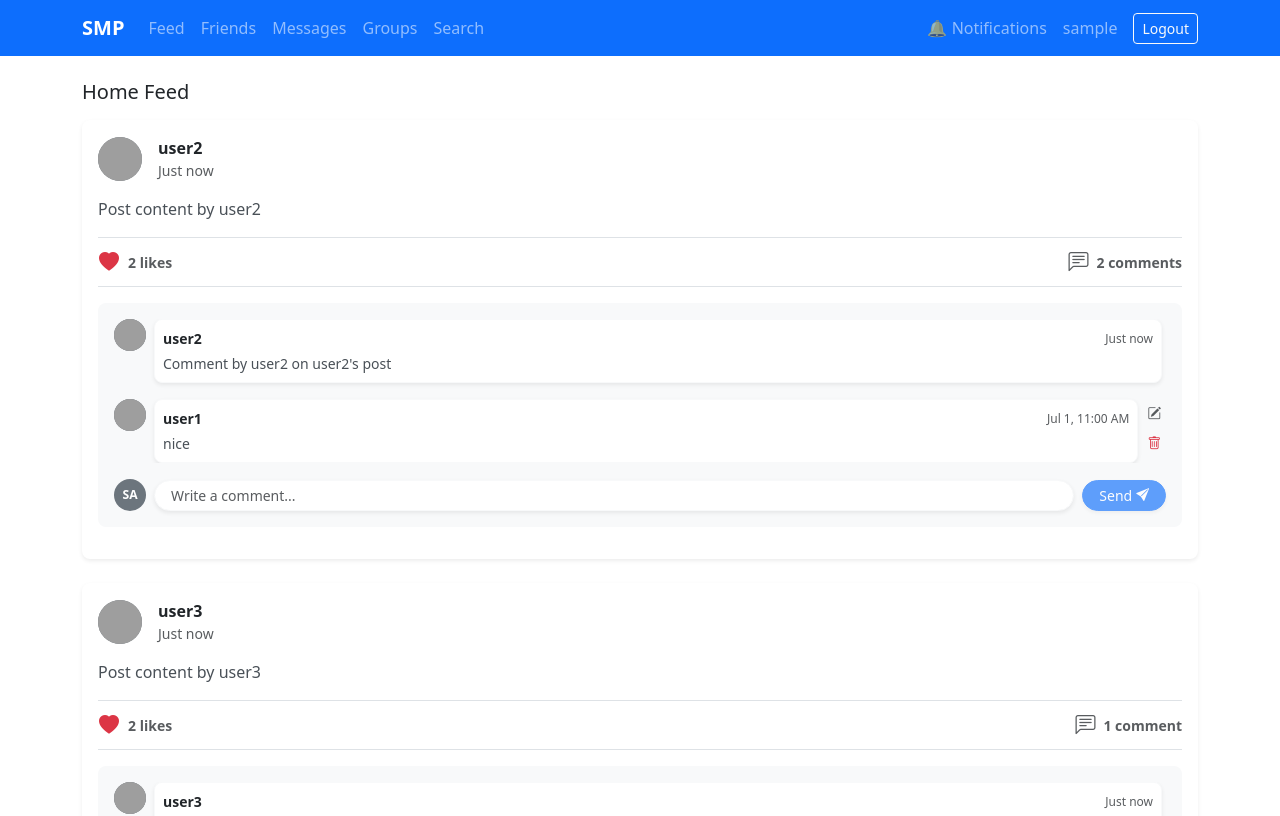
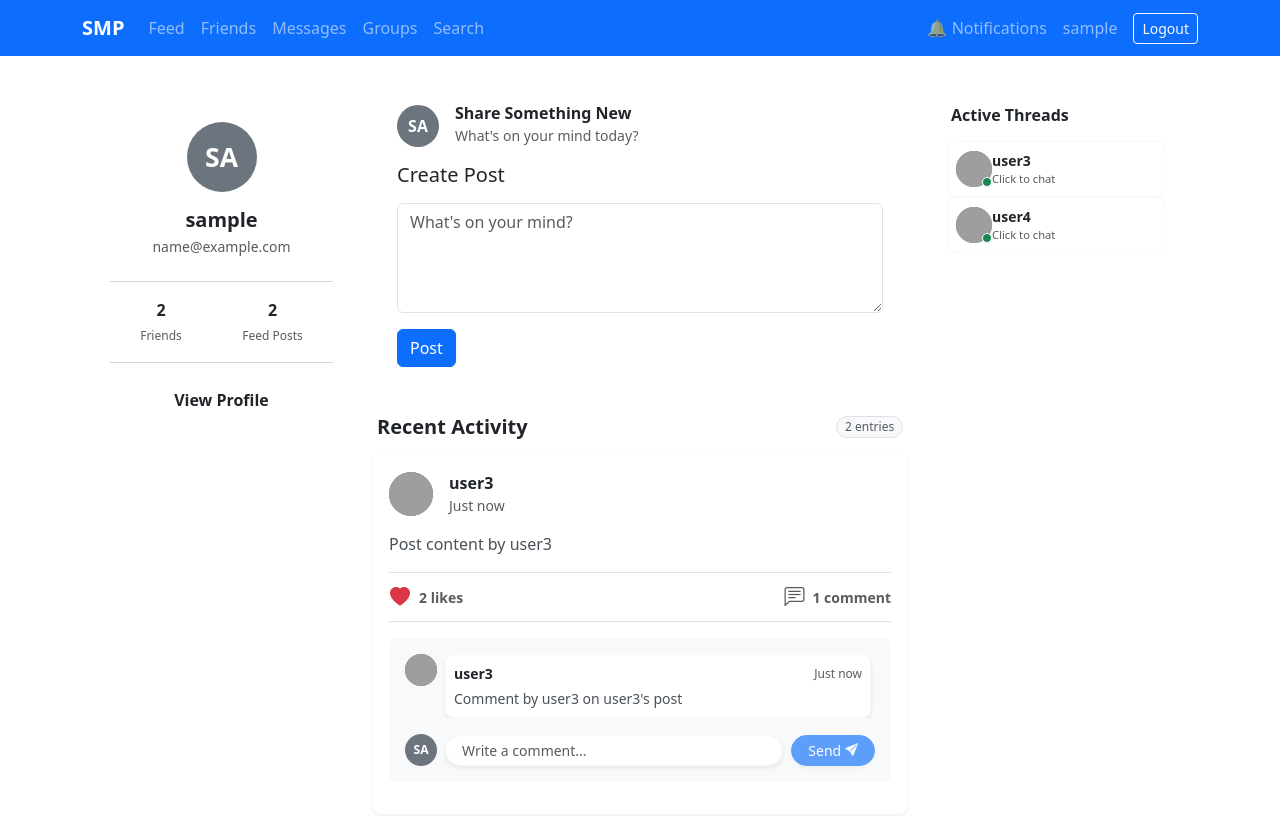
Before and after one commit to Capgemini-React-Sprint-Group-5/Social-Media-CapG, a React (Vite) app: page / in a window 1280 px wide. Shown: the top 816 px of the page. Built offline with nearby package versions, Linux system fonts and the light colour scheme; data requests are answered from the project's data file; sample sign-in values are in the browser's storage; grey boxes are pictures that could not be loaded.

Commit message:
Update Friends API and related pages

```diff
--- a/src/api/friends.api.js
+++ b/src/api/friends.api.js
@@ -1,90 +1,116 @@
-import client from "./client.js";
+import client from './client.js';
+
+// ── Helper: Find friendship between two users ──────────────────────────────
+const findFriendship = async (userId, friendId) => {
+  const friendships = await client.get('/Friends');
+  const uid = Number(userId);
+  const fid = Number(friendId);
+  return friendships.find(f =>
+    (Number(f.userID1) === uid && Number(f.userID2) === fid) ||
+    (Number(f.userID1) === fid && Number(f.userID2) === uid)
+  );
+};
 
 /* GET /api/users/:userId/friends */
 export const getFriends = async (userId) => {
   const [friendsData, usersData] = await Promise.all([
-    client.get("/Friends"),
-    client.get("/Users")
+    client.get('/Friends'),
+    client.get('/Users')
   ]);
 
   const userIdNum = Number(userId);
 
   const userFriendships = friendsData.filter(f =>
-    f.status === "accepted" &&
+    f.status === 'accepted' &&
     (Number(f.userID1) === userIdNum || Number(f.userID2) === userIdNum)
   );
 
   return userFriendships.map(f => {
-    const otherUserId = Number(f.userID1) === userIdNum ? Number(f.userID2) : Number(f.userID1);
+    const otherUserId = Number(f.userID1) === userIdNum
+      ? Number(f.userID2)
+      : Number(f.userID1);
     const otherUser = usersData.find(u => Number(u.userID) === otherUserId);
     return {
-      friendshipId: f.friendshipID,
+      friendshipId: f.friendshipID,   // <-- Using your DB convention
       friendId: otherUserId,
       userId: otherUserId,
-      username: otherUser?.username || "Unknown",
-      email: otherUser?.email || "",
-      profile_picture: otherUser?.profile_picture || ""
+      username: otherUser?.username || 'Unknown',
+      email: otherUser?.email || '',
+      profile_picture: otherUser?.profile_picture || ''
     };
   });
 };
 
-/* POST /Friends */
+/* POST /Friends — add or accept a friend */
 export const addFriend = async (userId, friendId) => {
-  const friendships = await client.get("/Friends");
-  const existing = friendships.find(f =>
-    (Number(f.userID1) === Number(userId) && Number(f.userID2) === Number(friendId)) ||
-    (Number(f.userID1) === Number(friendId) && Number(f.userID2) === Number(userId))
-  );
+  const existing = await findFriendship(userId, friendId);
+  const uid = Number(userId);
+  const fid = Number(friendId);
 
   if (existing) {
-    return client.put(`/Friends/${existing.friendshipID}`, {
+    // Update existing record to 'accepted'
+    return client.put(`/Friends/${existing.id}`, {  // <-- URL uses 'id', but we keep friendshipID in object
       ...existing,
-      status: "accepted"
+      status: 'accepted'
     });
   } else {
-    return client.post("/Friends", {
-      friendshipID: Date.now(),
-      userID1: Number(userId),
-      userID2: Number(friendId),
-      status: "accepted"
+    // Create new accepted friendship with friendshipID
+    return client.post('/Friends', {
+      friendshipID: Date.now(),  // <-- Generate a new friendshipID
+      userID1: uid,
+      userID2: fid,
+      status: 'accepted'
     });
   }
 };
 
-/* DELETE /Friends/:friendshipID */
+/* DELETE /Friends/:friendshipID (uses id in URL, but we find by friendshipID) */
 export const removeFriend = async (userId, friendId) => {
-  const friendships = await client.get("/Friends");
-  const existing = friendships.find(f =>
-    (Number(f.userID1) === Number(userId) && Number(f.userID2) === Number(friendId)) ||
-    (Number(f.userID1) === Number(friendId) && Number(f.userID2) === Number(userId))
-  );
+  const existing = await findFriendship(userId, friendId);
   if (existing) {
-    return client.delete(`/Friends/${existing.friendshipID}`);
-  } else {
-    throw new Error('Friendship not found');
+    return client.delete(`/Friends/${existing.id}`);  // <-- JSON Server uses 'id' in URL
   }
+  throw new Error('Friendship not found');
 };
 
-/* POST /Friends (pending) */
-export const sendFriendRequest = (userId, friendId) =>
-  client.post("/Friends", {
-    friendshipID: Date.now(),
-    userID1: Number(userId),
-    userID2: Number(friendId),
-    status: "pending"
+/* POST /Friends (pending request) */
+export const sendFriendRequest = async (userId, friendId) => {
+  const existing = await findFriendship(userId, friendId);
+  const uid = Number(userId);
+  const fid = Number(friendId);
+
+  if (existing) {
+    // If already exists but was declined, reactivate it
+    if (existing.status === 'rejected' || existing.status === 'declined') {
+      return client.put(`/Friends/${existing.id}`, {
+        ...existing,
+        status: 'pending'
+      });
+    }
+    // If already pending or accepted, just return it (prevents duplicates)
+    return existing;
+  }
+
+  // Create new pending request with friendshipID
+  return client.post('/Friends', {
+    friendshipID: Date.now(),  // <-- Generate a new friendshipID
+    userID1: uid,
+    userID2: fid,
+    status: 'pending'
   });
+};
 
 /* GET pending requests */
 export const getPendingRequests = async (userId) => {
   const [friendsData, usersData] = await Promise.all([
-    client.get("/Friends"),
-    client.get("/Users")
+    client.get('/Friends'),
+    client.get('/Users')
   ]);
 
   const userIdNum = Number(userId);
 
   const pendingFriendships = friendsData.filter(f =>
-    f.status === "pending" &&
+    f.status === 'pending' &&
     Number(f.userID2) === userIdNum
   );
 
@@ -92,12 +118,12 @@ export const getPendingRequests = async (userId) => {
     const senderId = Number(f.userID1);
     const sender = usersData.find(u => Number(u.userID) === senderId);
     return {
-      friendshipId: f.friendshipID,
+      friendshipId: f.friendshipID,   // <-- Using your DB convention
       friendId: senderId,
       userId: senderId,
-      username: sender?.username || "Unknown",
-      email: sender?.email || "",
-      profile_picture: sender?.profile_picture || ""
+      username: sender?.username || 'Unknown',
+      email: sender?.email || '',
+      profile_picture: sender?.profile_picture || ''
     };
   });
 };
--- a/src/pages/FriendsPage.jsx
+++ b/src/pages/FriendsPage.jsx
@@ -1,4 +1,4 @@
-import { useState, useEffect, useMemo } from 'react';
+import { useState, useEffect } from 'react';
 import { useSelector } from 'react-redux';
 import { selectCurrentUser } from '../store/index.js';
 import {
@@ -12,19 +12,10 @@ import { useUserSearch } from '../hooks/useUsers.js';
 import Loader from '../components/common/Loader.jsx';
 import Avatar from '../components/common/Avatar.jsx';
 
-/**
- * FriendsPage  — Owner: C (Authentication & Data Layer)
- *
- * This page now covers the full friend entity workflow:
- *  - View friends and remove them
- *  - View pending incoming requests (accept / decline)
- *  - Search for other users and send friend requests
- */
 export default function FriendsPage() {
   const currentUser = useSelector(selectCurrentUser);
   const userId = currentUser?.userId;
 
-  // Tab state
   const [activeTab, setActiveTab] = useState('friends');
 
   // ── Friends list ──────────────────────────────────────────────────────
@@ -46,11 +37,13 @@ export default function FriendsPage() {
   const { mutate: removeFriend, isPending: removing } = useRemoveFriend();
   const { mutate: sendRequest, isPending: sending } = useSendFriendRequest();
 
+  // ── Track which users are currently being processed ──────────────────
+  const [processingUsers, setProcessingUsers] = useState(new Set());
+
   // ── Search ────────────────────────────────────────────────────────────
   const [searchQuery, setSearchQuery] = useState('');
   const [debouncedQuery, setDebouncedQuery] = useState('');
 
-  // Debounce search input (300ms)
   useEffect(() => {
     const timer = setTimeout(() => {
       setDebouncedQuery(searchQuery.trim());
@@ -64,17 +57,24 @@ export default function FriendsPage() {
     isError: searchError,
   } = useUserSearch(debouncedQuery);
 
-  // ── Helper: check friendship status ──────────────────────────────────
+  // ── Helper: Get user ID from any user object ──────────────────────────
+  const getUserId = (user) => user?.userID ?? user?.userId ?? user?.id;
+
+  // ── Helper: Check friendship status ──────────────────────────────────
   const friendshipStatus = (targetUserId) => {
-    if (Number(targetUserId) === Number(userId)) return 'self';
+    const targetNum = Number(targetUserId);
+    if (targetNum === Number(userId)) return 'self';
+
     const isFriend = friends.some(
-      (f) => Number(f.friendId) === Number(targetUserId)
+      (f) => Number(f.friendId) === targetNum
     );
     if (isFriend) return 'friend';
+
     const isPending = pending.some(
-      (p) => Number(p.friendId) === Number(targetUserId)
+      (p) => Number(p.friendId) === targetNum
     );
     if (isPending) return 'pending';
+
     return 'none';
   };
 
@@ -83,56 +83,95 @@ export default function FriendsPage() {
     if (window.confirm('Remove this friend?')) {
       removeFriend(
         { userId, friendId },
-        {
-          onSuccess: () => {
-            refetchFriends();
-          },
-        }
+        { onSuccess: () => refetchFriends() }
       );
     }
   };
 
   const handleAcceptRequest = (friendId) => {
+    setProcessingUsers(prev => new Set(prev).add(friendId));
     addFriend(
       { userId, friendId },
       {
         onSuccess: () => {
           refetchFriends();
           refetchPending();
+          setProcessingUsers(prev => {
+            const next = new Set(prev);
+            next.delete(friendId);
+            return next;
+          });
         },
+        onError: () => {
+          setProcessingUsers(prev => {
+            const next = new Set(prev);
+            next.delete(friendId);
+            return next;
+          });
+        }
       }
     );
   };
 
   const handleDeclineRequest = (friendId) => {
+    setProcessingUsers(prev => new Set(prev).add(friendId));
     removeFriend(
       { userId, friendId },
       {
         onSuccess: () => {
           refetchPending();
+          setProcessingUsers(prev => {
+            const next = new Set(prev);
+            next.delete(friendId);
+            return next;
+          });
         },
+        onError: () => {
+          setProcessingUsers(prev => {
+            const next = new Set(prev);
+            next.delete(friendId);
+            return next;
+          });
+        }
       }
     );
   };
 
   const handleSendRequest = (friendId) => {
+    // Prevent duplicate requests
+    const status = friendshipStatus(friendId);
+    if (status !== 'none') return;
+
+    setProcessingUsers(prev => new Set(prev).add(friendId));
     sendRequest(
       { userId, friendId },
       {
         onSuccess: () => {
-          // Refetch pending to update the "pending" status
           refetchPending();
+          setProcessingUsers(prev => {
+            const next = new Set(prev);
+            next.delete(friendId);
+            return next;
+          });
         },
+        onError: () => {
+          setProcessingUsers(prev => {
+            const next = new Set(prev);
+            next.delete(friendId);
+            return next;
+          });
+        }
       }
     );
   };
 
+  // ── Check if a user is being processed ──────────────────────────────
+  const isProcessing = (friendId) => processingUsers.has(friendId);
+
   // ── Render helpers ────────────────────────────────────────────────────
   const renderFriendsTab = () => (
     <div>
-      <h6 className="mb-3">
-        My Friends ({friends.length})
-      </h6>
+      <h6 className="mb-3">My Friends ({friends.length})</h6>
       {loadingFriends ? (
         <Loader size="sm" />
       ) : friends.length === 0 ? (
@@ -140,17 +179,17 @@ export default function FriendsPage() {
       ) : (
         friends.map((f) => (
           <div
-            key={f.friendId}
+            key={f.friendshipId || f.friendId}
             className="d-flex align-items-center gap-2 card card-body mb-2"
           >
             <Avatar username={f.username} size={36} />
             <span className="flex-grow-1 fw-semibold">{f.username}</span>
             <button
               className="btn btn-outline-danger btn-sm"
-              disabled={removing}
+              disabled={removing || isProcessing(f.friendId)}
               onClick={() => handleRemoveFriend(f.friendId)}
             >
-              Remove
+              {isProcessing(f.friendId) ? 'Removing...' : 'Remove'}
             </button>
           </div>
         ))
@@ -160,9 +199,7 @@ export default function FriendsPage() {
 
   const renderPendingTab = () => (
     <div>
-      <h6 className="mb-3">
-        Pending Requests ({pending.length})
-      </h6>
+      <h6 className="mb-3">Pending Requests ({pending.length})</h6>
       {loadingPending ? (
         <Loader size="sm" />
       ) : pending.length === 0 ? (
@@ -170,24 +207,24 @@ export default function FriendsPage() {
       ) : (
         pending.map((req) => (
           <div
-            key={req.friendshipId}
+            key={req.friendshipId || req.friendId}
             className="d-flex align-items-center gap-2 card card-body mb-2"
           >
             <Avatar username={req.username} size={36} />
             <span className="flex-grow-1 fw-semibold">{req.username}</span>
             <button
               className="btn btn-success btn-sm"
-              disabled={adding}
+              disabled={adding || isProcessing(req.friendId)}
               onClick={() => handleAcceptRequest(req.friendId)}
             >
-              Accept
+              {isProcessing(req.friendId) ? 'Accepting...' : 'Accept'}
             </button>
             <button
               className="btn btn-outline-secondary btn-sm"
-              disabled={removing}
+              disabled={removing || isProcessing(req.friendId)}
               onClick={() => handleDeclineRequest(req.friendId)}
             >
-              Decline
+              {isProcessing(req.friendId) ? 'Declining...' : 'Decline'}
             </button>
           </div>
         ))
@@ -219,36 +256,39 @@ export default function FriendsPage() {
 
       {!searching &&
         searchResults.map((u) => {
-          const status = friendshipStatus(u.userId);
+          const uid = getUserId(u);
+          if (!uid) return null;
+
+          const status = friendshipStatus(uid);
+          const processing = isProcessing(uid);
+
           let actionButton = null;
 
           if (status === 'self') {
-            actionButton = (
-              <span className="badge bg-secondary">You</span>
-            );
+            actionButton = <span className="badge bg-secondary">You</span>;
           } else if (status === 'friend') {
-            actionButton = (
-              <span className="badge bg-success">Friend</span>
-            );
+            actionButton = <span className="badge bg-success">Friend</span>;
           } else if (status === 'pending') {
             actionButton = (
-              <span className="badge bg-warning text-dark">Pending</span>
+              <span className="badge bg-warning text-dark">
+                {processing ? 'Sending...' : 'Pending'}
+              </span>
             );
           } else {
             actionButton = (
               <button
                 className="btn btn-primary btn-sm"
-                disabled={sending}
-                onClick={() => handleSendRequest(u.userId)}
+                disabled={sending || processing}
+                onClick={() => handleSendRequest(uid)}
               >
-                Add Friend
+                {processing ? 'Adding...' : 'Add Friend'}
               </button>
             );
           }
 
           return (
             <div
-              key={u.userId}
+              key={uid}
               className="d-flex align-items-center gap-2 card card-body mb-2"
             >
               <Avatar username={u.username} size={36} />
@@ -265,7 +305,6 @@ export default function FriendsPage() {
     <div>
       <h5 className="mb-3">Friends</h5>
 
-      {/* Tabs */}
       <ul className="nav nav-tabs mb-4">
         <li className="nav-item">
           <button
@@ -305,7 +344,6 @@ export default function FriendsPage() {
         </li>
       </ul>
 
-      {/* Tab panels */}
       {activeTab === 'friends' && renderFriendsTab()}
       {activeTab === 'pending' && renderPendingTab()}
       {activeTab === 'search' && renderSearchTab()}
--- a/src/pages/HomeFeedPage.jsx
+++ b/src/pages/HomeFeedPage.jsx
@@ -1,28 +1,144 @@
+import { useSelector } from 'react-redux'
+import { Link } from 'react-router-dom'
+import { selectCurrentUser } from '../store/index.js'
+import { useFriendsFeed } from '../hooks/usePosts.js'
+import { useFriends } from '../hooks/useFriends.js'
 import Loader from '../components/common/Loader.jsx'
 import PostCard from '../components/common/PostCard.jsx'
-import { useFriendsFeed } from '../hooks/usePosts.js'
+import CreatePostPage from './CreatePostPage.jsx'
+import Avatar from '../components/common/Avatar.jsx'
 
-/**
- * HomeFeedPage  — Owner: B
- * Aggregates posts from all friends.
- * Hooks: useFriendsFeed (own — internally uses useFriends from C)
- */
 export default function HomeFeedPage() {
+  const currentUser = useSelector(selectCurrentUser)
+  const userId = currentUser?.userId
+
+  // Custom API Aggregators
   const { posts, isLoading, isError } = useFriendsFeed()
+  const { data: friends = [] } = useFriends(userId)
 
   if (isLoading) return <Loader />
-  if (isError)   return <p className="text-danger">Failed to load feed.</p>
+  if (isError) return <div className="alert alert-danger shadow-sm rounded-3 m-3">Failed to sync feed.</div>
 
   return (
-    <div>
-      <h5 className="mb-3">Home Feed</h5>
-      {posts.length === 0 ? (
-        <p className="text-muted">Add friends to see their posts here.</p>
-      ) : (
-        posts.map((post) => (
-          <PostCard key={post.postID} post={post} />
-        ))
-      )}
+    <div className="container-fluid page-container">
+      <div className="row g-4">
+
+        {/* ================= LEFT COLUMN: STICKY MINI USER PANEL ================= */}
+        <div className="col-lg-3 d-none d-lg-block">
+          <div className="card glass-card border-0 p-3 text-center sticky-top" style={{ top: '90px', zIndex: 10 }}>
+            <div className="pt-3">
+              <Avatar src={currentUser?.profile_picture} username={currentUser?.username} size={70} />
+              <h5 className="fw-bold mt-3 mb-1 text-dark">{currentUser?.username}</h5>
+              <p className="small text-muted mb-3">{currentUser?.email}</p>
+            </div>
+
+            <hr className="text-muted opacity-25 my-2" />
+
+            <div className="d-flex justify-content-around py-2">
+              <div className="text-center">
+                <span className="d-block fw-bold text-dark">{friends.length}</span>
+                <small className="text-muted" style={{ fontSize: '0.75rem' }}>Friends</small>
+              </div>
+              <div className="text-center">
+                <span className="d-block fw-bold text-dark">{posts.length}</span>
+                <small className="text-muted" style={{ fontSize: '0.75rem' }}>Feed Posts</small>
+              </div>
+            </div>
+
+            <hr className="text-muted opacity-25 my-2" />
+
+            <Link
+              to={`/profile/${userId}`}
+              className="btn btn-soft w-100 fw-semibold text-decoration-none py-2 mt-2 d-block"
+            >
+              View Profile
+            </Link>
+          </div>
+        </div>
+
+        {/* ================= MIDDLE COLUMN: CENTRAL FEED ENGINE ================= */}
+        <div className="col-lg-6 col-md-8 col-12 mx-auto">
+          {/* Quick Post Box Wrapper utilizing Glassmorphism parameters */}
+          <div className="card glass-card border-0 p-4 mb-4 fade-up">
+            <div className="d-flex align-items-center gap-3 mb-3">
+              <Avatar src={currentUser?.profile_picture} username={currentUser?.username} size={42} />
+              <div className="flex-grow-1">
+                <h6 className="fw-bold m-0 text-dark">Share Something New</h6>
+                <small className="text-muted">What's on your mind today?</small>
+              </div>
+            </div>
+            <CreatePostPage />
+          </div>
+
+          {/* Home Feed Header */}
+          <div className="d-flex align-items-center justify-content-between mb-3 px-1">
+            <h5 className="fw-bold text-dark mb-0">Recent Activity</h5>
+            <span className="badge bg-light text-muted border px-2.5 py-1.5 rounded-pill fw-medium">
+              {posts.length} entries
+            </span>
+          </div>
+
+          {/* Timeline Feed Stream */}
+          <div className="feed-container">
+            {posts.length === 0 ? (
+              <div className="card glass-card border-0 text-center p-5 fade-up">
+                <div className="fs-1 text-muted mb-2">👋</div>
+                <h5 className="fw-semibold text-dark mb-1">Your feed is looking empty</h5>
+                <p className="text-muted small mx-auto" style={{ maxWidth: '340px' }}>
+                  Connect with friends using the Search panel to start curating your custom dashboard timeline!
+                </p>
+                <Link to="/search" className="btn btn-primary-gradient mx-auto px-4 mt-2 text-decoration-none">
+                  Find Communities
+                </Link>
+              </div>
+            ) : (
+              posts.map((post) => (
+                <div key={post.postID || post.id} className="hover-scale mb-4">
+                  <PostCard post={post} />
+                </div>
+              ))
+            )}
+          </div>
+        </div>
+
+        {/* ================= RIGHT COLUMN: QUICK CONNECTIONS SIDEBAR ================= */}
+        <div className="col-lg-3 col-md-4 d-none d-md-block">
+          <div className="card glass-card border-0 p-3 sticky-top" style={{ top: '90px', zIndex: 10 }}>
+            <h6 className="fw-bold text-dark px-1 mb-3">Active Threads</h6>
+
+            {friends.length === 0 ? (
+              <p className="text-muted small text-center py-3 mb-0">No active friends found.</p>
+            ) : (
+              <div className="d-flex flex-column gap-2.5 max-vh-40 overflow-auto pe-1">
+                {friends.slice(0, 5).map((friend) => (
+                  <Link
+                    key={friend.friendId}
+                    to={`/messages/${friend.friendId}`}
+                    className="d-flex align-items-center gap-2.5 p-2 rounded-3 text-decoration-none hover-scale border border-light bg-white bg-opacity-50 transition-all"
+                    style={{ contentVisibility: 'auto' }}
+                  >
+                    <div className="position-relative">
+                      <Avatar src={friend.profile_picture} username={friend.username} size={36} />
+                      <span className="position-absolute bottom-0 end-0 p-1 bg-success border border-white rounded-circle"></span>
+                    </div>
+                    <div className="flex-grow-1 min-w-0">
+                      <div className="small fw-bold text-dark text-truncate">{friend.username}</div>
+                      <div className="text-muted" style={{ fontSize: '0.7rem' }}>Click to chat</div>
+                    </div>
+                  </Link>
+                ))}
+              </div>
+            )}
+
+            {friends.length > 5 && (
+              <Link to="/friends" className="text-center small fw-semibold text-primary text-decoration-none d-block pt-2 mt-2 border-top border-light">
+                See all friends ({friends.length})
+              </Link>
+            )}
+          </div>
+        </div>
+
+      </div>
     </div>
   )
 }
```
Also changed, not shown: db.json.
